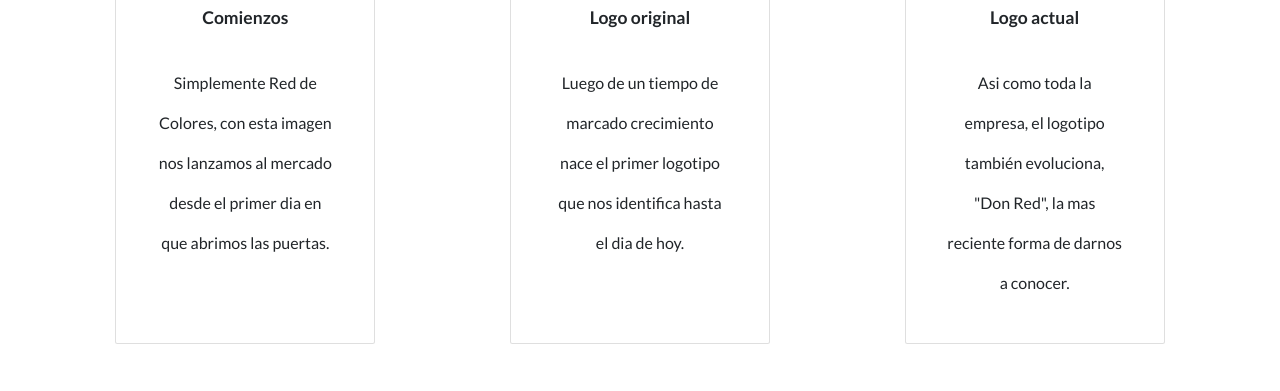
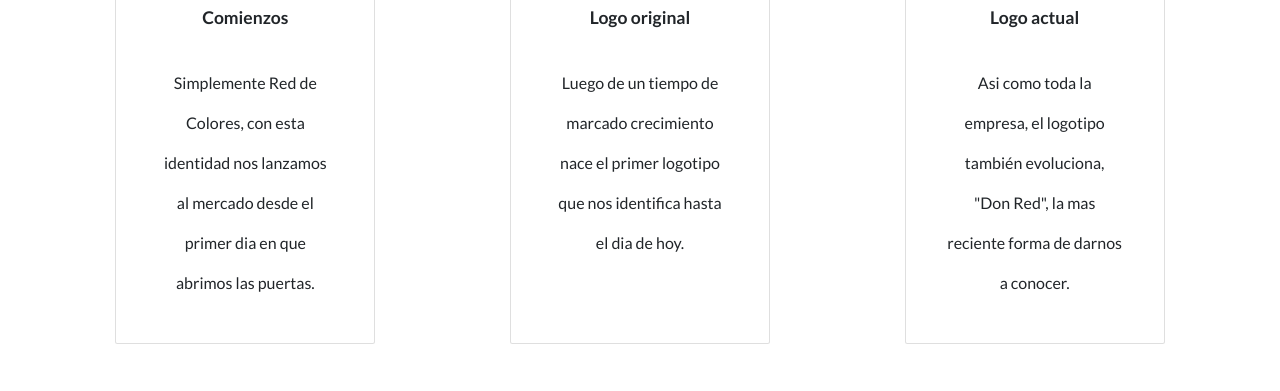
Before and after one commit to luisariel172/coder-sass-ariel-alvarez, a website: page pages/nosotros.html in a window 1280 px wide. Shown: the part 1542-1933 px from the top of the page. Drawn offline with nearby package versions, Linux system fonts and the light colour scheme; a web font is replaced by a local one.

Commit message:
identidad

```diff
--- a/pages/nosotros.html
+++ b/pages/nosotros.html
@@ -97,7 +97,7 @@
                 <img src="../img/logo.svg" height="350" class="card-img-top" alt="Logo Red de Colores">
                 <div class="card-body">
                     <h3 class="card-title"><strong>Comienzos</strong></h3>
-                    <p class="card-text">Simplemente Red de Colores, con esta imagen nos lanzamos al mercado desde el
+                    <p class="card-text">Simplemente Red de Colores, con esta identidad nos lanzamos al mercado desde el
                         primer dia en que abrimos las puertas.</p>
                     <!-- <a href="#" class="btn btn-primary">Go somewhere</a> -->
                 </div>
```
